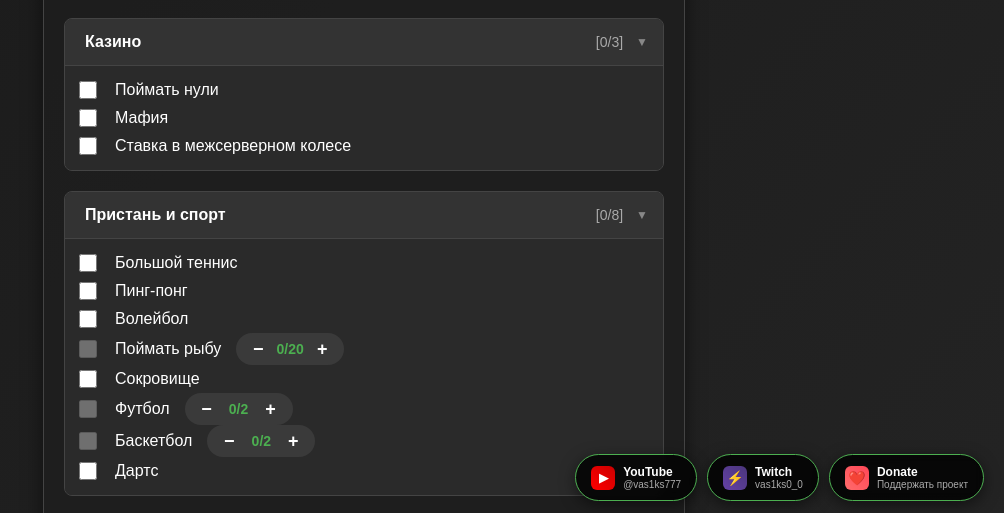
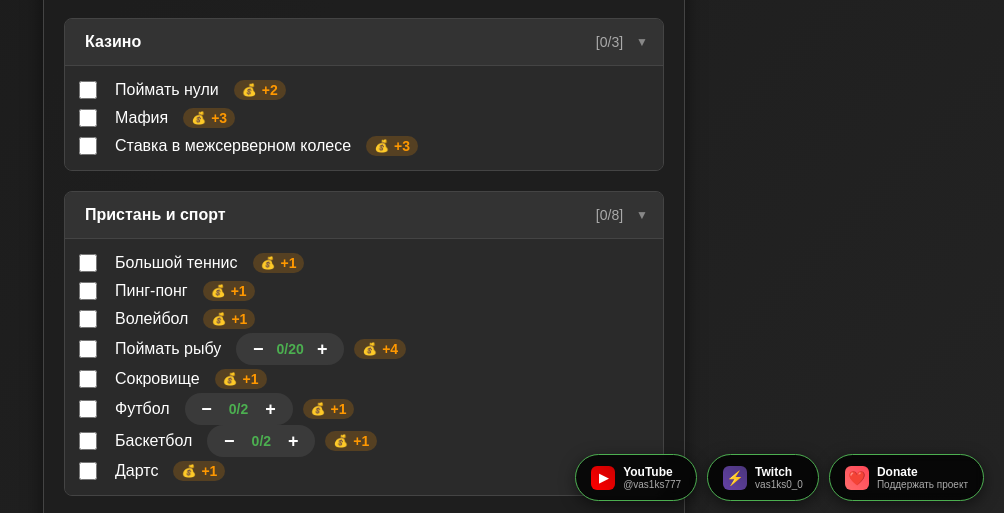
Before and after one commit to Vas1ks/BP-list, a plain HTML site: page index.html in a window 1280 px wide. Shown: the part 279-792 px from the top of the page, without its empty margins (276-1280 px from the left). Drawn offline with nearby package versions, Linux system fonts and the light colour scheme.

Commit message:
Update index.html
отредактировал отображение

```diff
--- a/index.html
+++ b/index.html
@@ -1860,7 +1860,10 @@
             const chapter = chapters.find(ch => ch.id === chapterId);
             const task = chapter?.tasks.find(t => t.id === taskId);
             if (task) {
-                if (!task.count) {
+                if (task.count) {
+                    // Галочка заполняет счетчик полностью
+                    task.current = (task.current >= task.count) ? 0 : task.count;
+                } else {
                     task.done = !task.done;
                 }
                 renderChapters();
@@ -2109,15 +2112,10 @@
                     checkbox.className = 'todo-checkbox';
                     checkbox.checked = task.count ? task.current >= task.count : task.done;
 
-                    if (task.count) {
-                        checkbox.disabled = true;
-                        checkbox.style.opacity = '0.5';
-                    } else {
-                        checkbox.onchange = (e) => {
-                            e.stopPropagation();
-                            toggleTask(chapter.id, task.id);
-                        };
-                    }
+                    checkbox.onchange = (e) => {
+                        e.stopPropagation();
+                        toggleTask(chapter.id, task.id);
+                    };
 
                     const textSpan = document.createElement('span');
                     textSpan.className = 'todo-text';
@@ -2159,8 +2157,8 @@
                         contentDiv.appendChild(counterDiv);
                     }
 
-                    const isTaskCompleted = task.count ? task.current >= task.count : task.done;
-                    if (task.bpValue > 0 && isTaskCompleted) {
+                    // Всегда показываем BP справа
+                    if (task.bpValue > 0) {
                         let displayBp = task.bpValue;
                         let multiplier = 1;
                         if (x2Active) multiplier *= 2;
```
